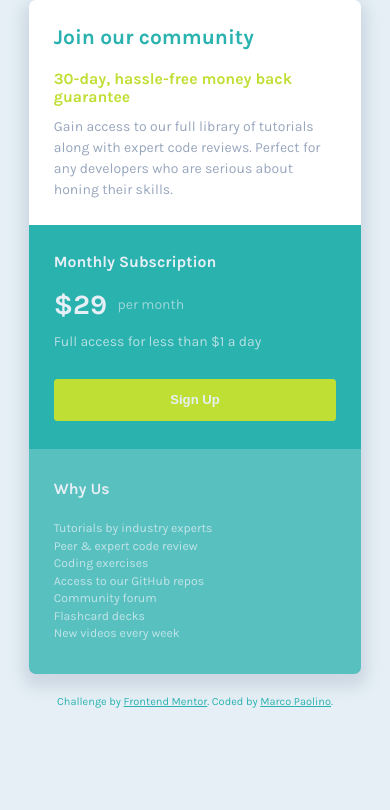
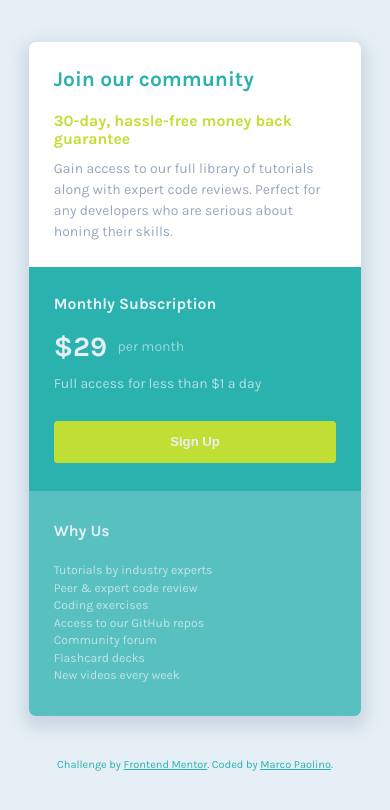
Before and after one commit to Marchino5791/Frontend-Mentor-Single-Price-Grid, a plain HTML site: page index.html in a window 390 px wide. Drawn offline with Linux system fonts and the light colour scheme.

Commit message:
Update styles.css

```diff
--- a/styles.css
+++ b/styles.css
@@ -159,7 +159,7 @@ body {
   #main {
     grid-template-rows: repeat(3, 1fr);
     grid-template-columns: 100%;
-   /* margin: 4rem 0 2.5rem; */
+    margin: 3rem 0 1.5rem;
     max-width: 450px;
   }
 
```
